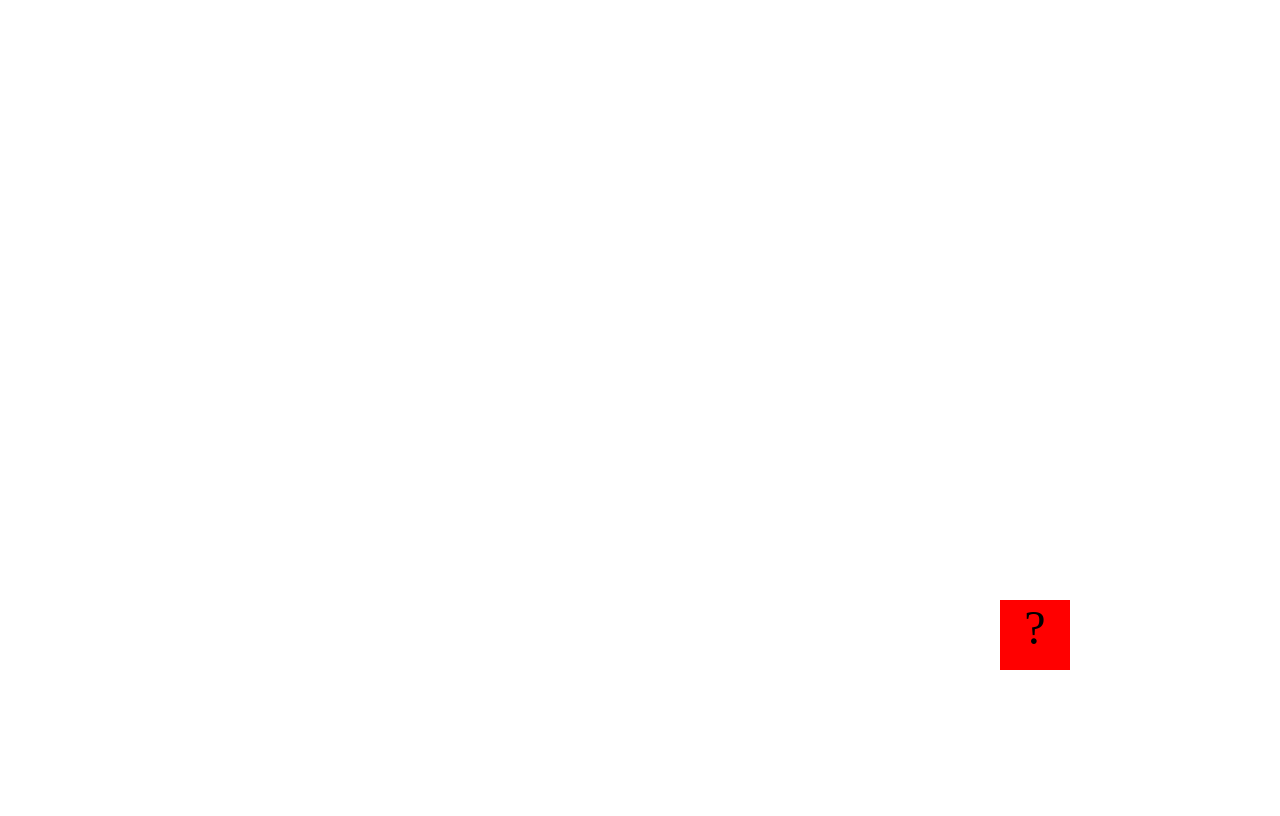
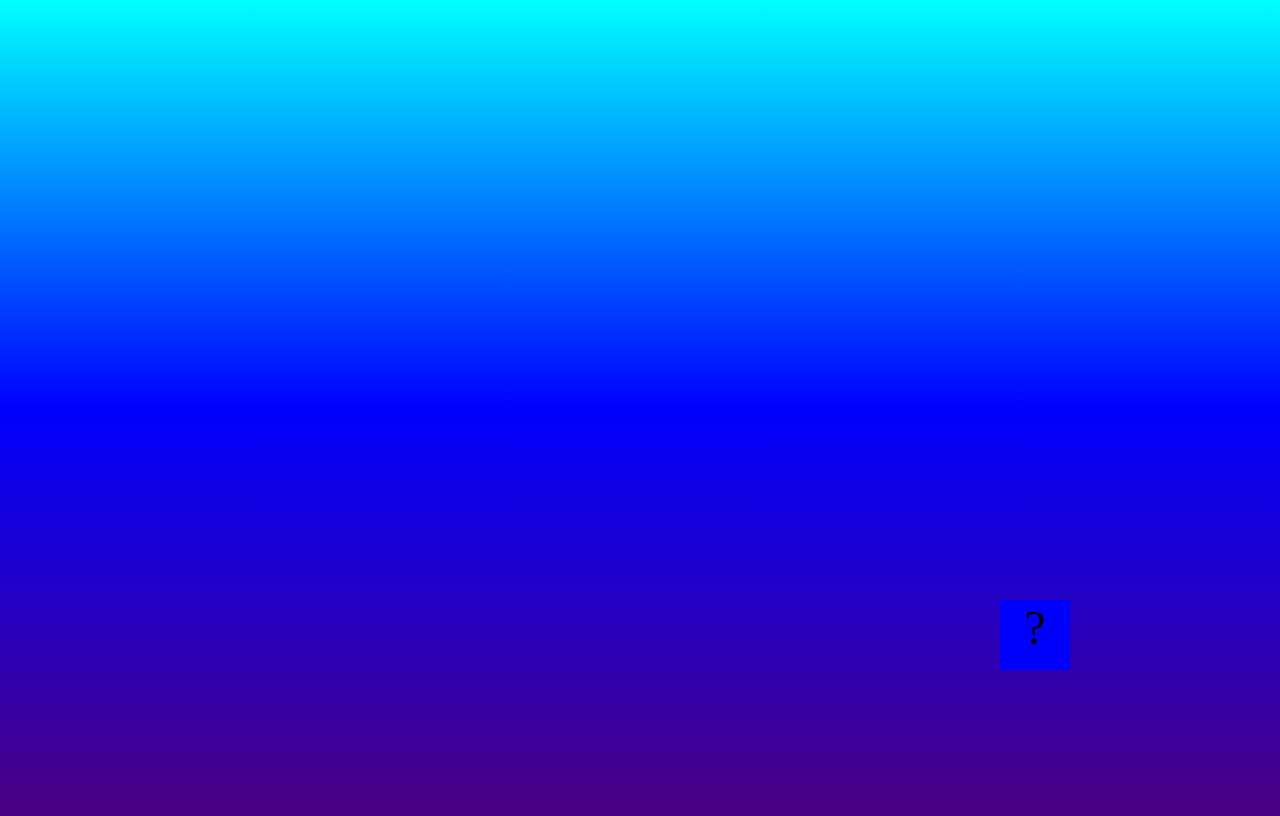
Before and after one commit to AidenRafiel/AidenRafiel.github.io, a plain HTML site: page fsd-projects/bouncing-box/index.html in a window 1280 px wide. Drawn offline with Linux system fonts and the light colour scheme.

Commit message:
My Bouncing Box edit

```diff
--- a/fsd-projects/bouncing-box/index.html
+++ b/fsd-projects/bouncing-box/index.html
@@ -9,7 +9,7 @@
     .box {
       width: 70px;
       height: 70px;
-      background-color: red;
+      background-color: blue;
       font-size: 300%;
       text-align: center;
       user-select: none;
@@ -21,8 +21,10 @@
     }
 
     .board {
-      height: 100vh;
-    }
+  height: 100vh;
+  background-color: #cccccc;
+  background-image: linear-gradient(cyan, blue, indigo);
+}
   </style>
   <!-- 	<script src="//cdnjs.cloudflare.com/ajax/libs/jquery/2.1.1/jquery.min.js"></script> -->
 </head>
```
